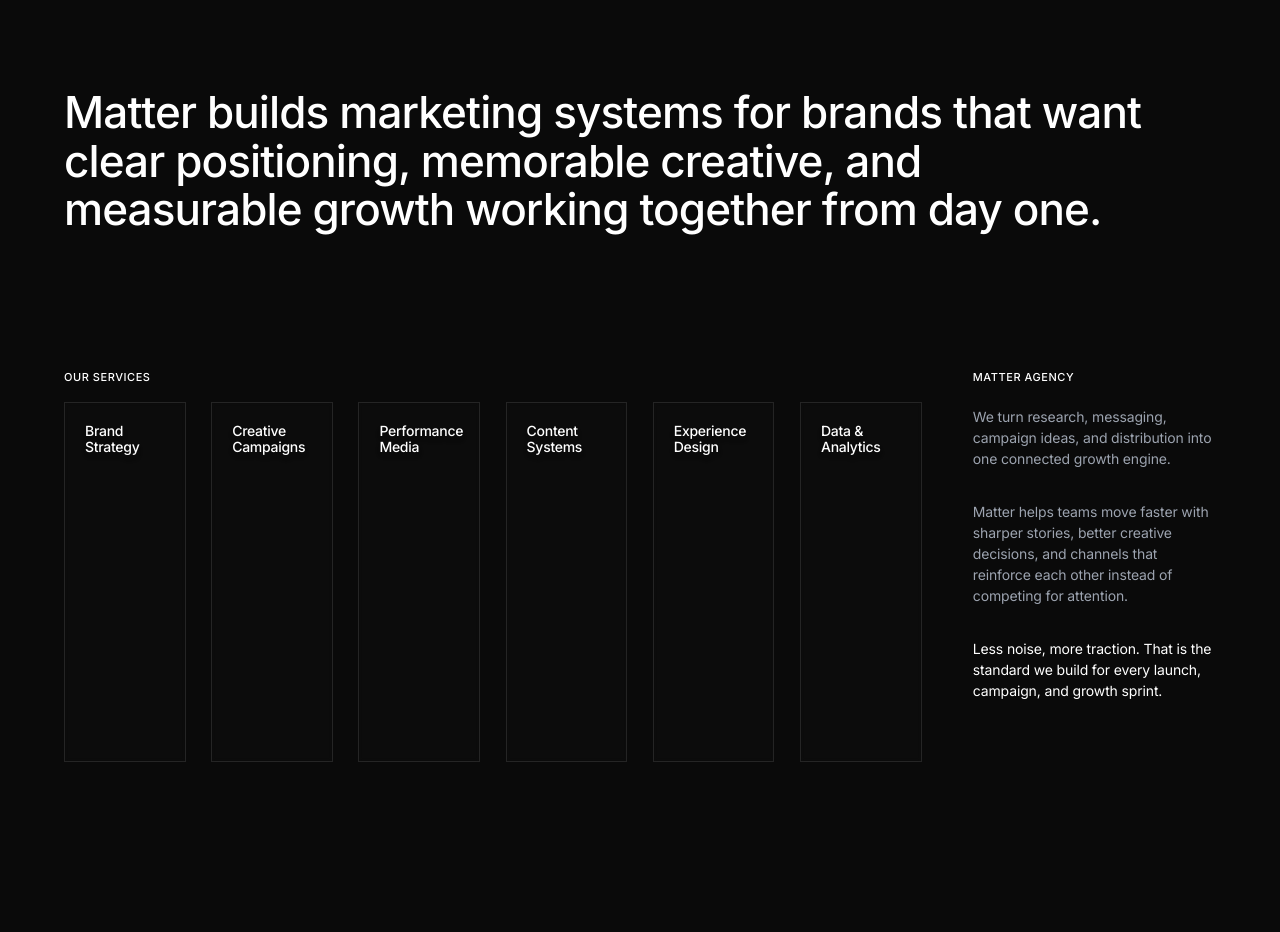
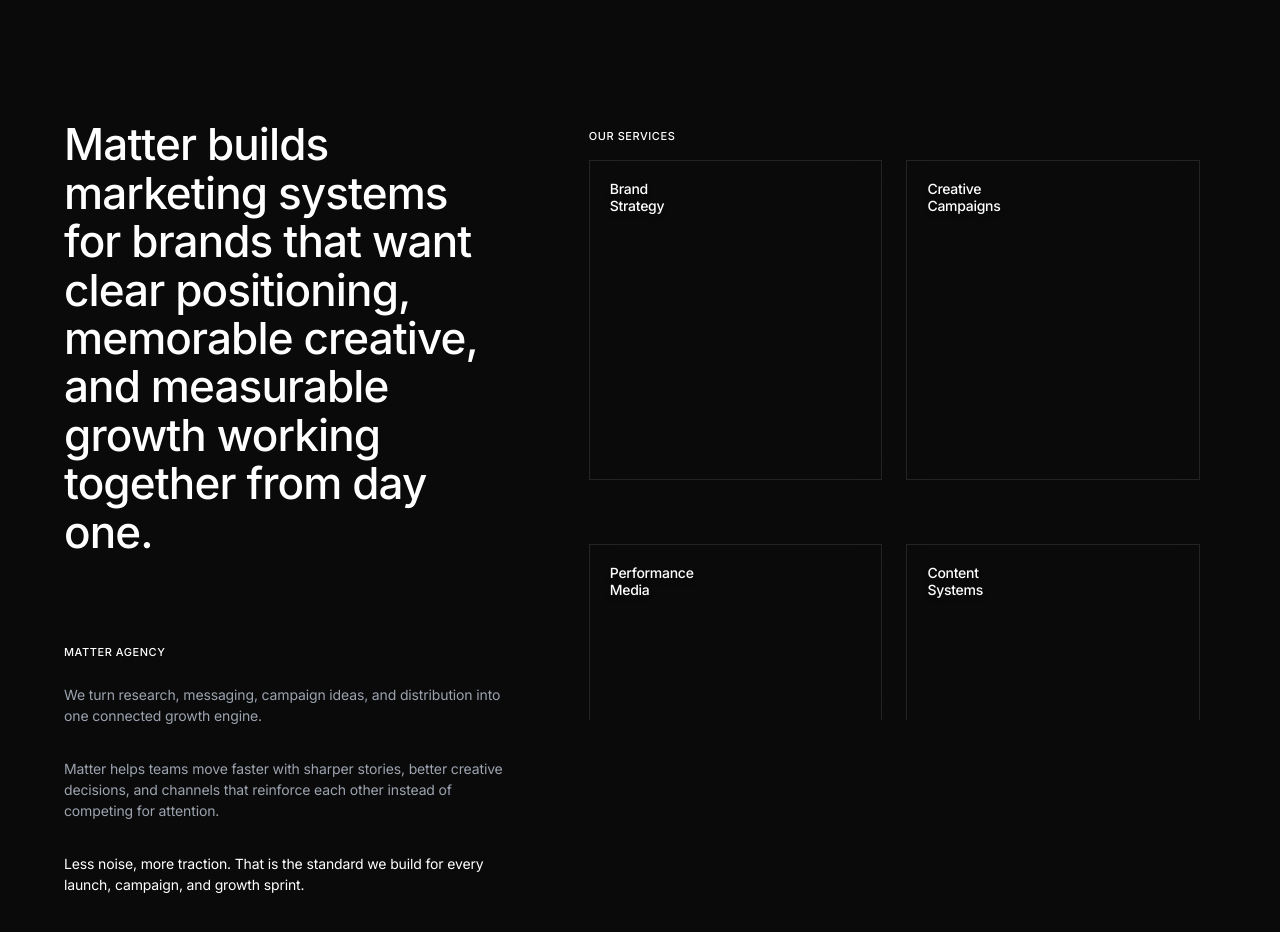
Before and after one commit to mattered-digital/Mattereddigital, a Next.js app: page / in a window 1280 px wide. Shown: the part 1860-2792 px from the top of the page. Built offline with nearby package versions, Linux system fonts and the light colour scheme.

Commit message:
refactor: update AgencyStatement layout with sticky sidebar and scrollable service grid, and update hero image assets

```diff
--- a/app/globals.css
+++ b/app/globals.css
@@ -199,3 +199,20 @@ body::after {
     }
   }
 }
+
+/* ── Custom beautiful scrollbar for specific elements ── */
+.services-scroll-area::-webkit-scrollbar {
+  display: block;
+  width: 4px;
+}
+.services-scroll-area::-webkit-scrollbar-track {
+  background: rgba(255, 255, 255, 0.03);
+  border-radius: 4px;
+}
+.services-scroll-area::-webkit-scrollbar-thumb {
+  background: rgba(255, 255, 255, 0.15);
+  border-radius: 4px;
+}
+.services-scroll-area::-webkit-scrollbar-thumb:hover {
+  background: rgba(255, 255, 255, 0.3);
+}
--- a/components/AgencyStatement.tsx
+++ b/components/AgencyStatement.tsx
@@ -130,16 +130,39 @@ export default function AgencyStatement() {
       </div>
 
       <div className="relative z-20">
-        {/* Top large statement */}
-        <div className="mx-auto w-full lg:max-w-[95%] lg:mx-0">
-          <h2 className="agency-heading font-sans text-[28px] md:text-[38px] lg:text-[44px] font-medium leading-[1.1] tracking-tight md:tracking-[-0.02em] text-white">
+
+        <div className="mt-8 flex flex-col lg:flex-row gap-12 lg:gap-[6vw] relative">
+
+          {/* LEFT SIDE: Text and Paragraphs (Sticky on PC) */}
+          <div className="w-full lg:w-5/12 flex flex-col lg:sticky lg:top-40 h-fit">
+            <h2 className="agency-heading font-sans text-[28px] md:text-[38px] lg:text-[44px] font-medium leading-[1.1] tracking-tight md:tracking-[-0.02em] text-white mb-12 lg:mb-20">
               Matter builds marketing systems for brands that want clear positioning, memorable creative, and measurable growth working together from day one.
             </h2>
+
+            <div className="paragraphs-container flex flex-col">
+              <div className="h-8 mb-4 flex items-center">
+                <p className="text-[10px] sm:text-[11px] uppercase tracking-wider text-white font-medium">
+                  Matter Agency
+                </p>
+              </div>
+              <div className="space-y-6 lg:space-y-8">
+                <p className="agency-paragraph font-sans text-gray-400 text-[13.5px] md:text-[14px] leading-[1.5] tracking-[-0.01em]">
+                  We turn research, messaging, campaign ideas, and distribution into one connected growth engine.
+                </p>
+                <p className="agency-paragraph font-sans text-gray-400 text-[13.5px] md:text-[14px] leading-[1.5] tracking-[-0.01em]">
+                  Matter helps teams move faster with sharper stories, better creative decisions, and channels that reinforce each other instead of competing for attention.
+                </p>
+                <p className="agency-paragraph font-sans text-white text-[13.5px] md:text-[14px] leading-[1.5] tracking-[-0.01em]">
+                  Less noise, more traction. That is the standard we build for every launch, campaign, and growth sprint.
+                </p>
+              </div>
+            </div>
           </div>
 
-        {/* Grid below */}
-        <div className="mt-12 md:mt-32 grid grid-cols-1 md:grid-cols-2 lg:grid-cols-4 xl:grid-cols-8 gap-x-[2vw] gap-y-6 md:gap-y-12">
-
+          {/* RIGHT SIDE: Scrollable Cards Grid on PC */}
+          <div className="w-full lg:w-7/12">
+            <div className="services-scroll-area h-auto lg:h-[75vh] lg:overflow-y-auto pr-0 lg:pr-4">
+              <div className="grid grid-cols-1 sm:grid-cols-2 gap-4 md:gap-6">
                 {/* The grey boxes */}
                 {serviceBlocks.map((block, i) => {
                   const isHovered = hoveredIndex === i;
@@ -158,7 +181,7 @@ export default function AgencyStatement() {
                           </p>
                         )}
                       </div>
-                <div className={`transition-colors duration-500 h-[180px] md:h-[360px] w-full p-5 flex flex-col justify-between border border-white/10 relative overflow-hidden backdrop-blur-[2px] ${isHovered ? 'bg-[#1a1a1a]/30' : 'bg-[#141414]/20'}`}>
+                      <div className={`transition-colors duration-500 h-[180px] md:h-[320px] w-full p-5 flex flex-col justify-between border border-white/10 relative overflow-hidden backdrop-blur-md ${isHovered ? 'bg-[#1a1a1a]/40' : 'bg-[#141414]/10'}`}>
                         <h3 className="font-sans text-white text-[14px] leading-[1.2] font-medium whitespace-pre-line tracking-tight relative z-10 drop-shadow-md">
                           {block.title}
                         </h3>
@@ -169,24 +192,7 @@ export default function AgencyStatement() {
                     </div>
                   );
                 })}
-
-          {/* Right side paragraphs taking 2 columns */}
-          <div className="lg:col-span-2 xl:col-span-2 paragraphs-container pl-0 xl:pl-[2vw] flex flex-col">
-            <div className="h-8 mb-2 flex items-center">
-              <p className="text-[10px] sm:text-[11px] uppercase tracking-wider text-white font-medium">
-                Matter Agency
-              </p>
               </div>
-            <div className="space-y-6 lg:space-y-8 pt-1">
-              <p className="agency-paragraph font-sans text-gray-400 text-[13.5px] md:text-[14px] leading-[1.5] tracking-[-0.01em]">
-                We turn research, messaging, campaign ideas, and distribution into one connected growth engine.
-              </p>
-              <p className="agency-paragraph font-sans text-gray-400 text-[13.5px] md:text-[14px] leading-[1.5] tracking-[-0.01em]">
-                Matter helps teams move faster with sharper stories, better creative decisions, and channels that reinforce each other instead of competing for attention.
-              </p>
-              <p className="agency-paragraph font-sans text-white text-[13.5px] md:text-[14px] leading-[1.5] tracking-[-0.01em]">
-                Less noise, more traction. That is the standard we build for every launch, campaign, and growth sprint.
-              </p>
             </div>
           </div>
 
--- a/components/Hero.tsx
+++ b/components/Hero.tsx
@@ -6,7 +6,7 @@ import Image from "next/image";
 
 const heroImages = [
   "/editorial-fashion.jpg",
-  "/editorial-glass.jpg",
+  "/humans-1.jpg",
   "/editorial-redbook.jpg",
   "/editorial-tshirt.jpg",
   "/footer-bg.png"
```
Lines whose indentation alone changed are shown as unchanged.
